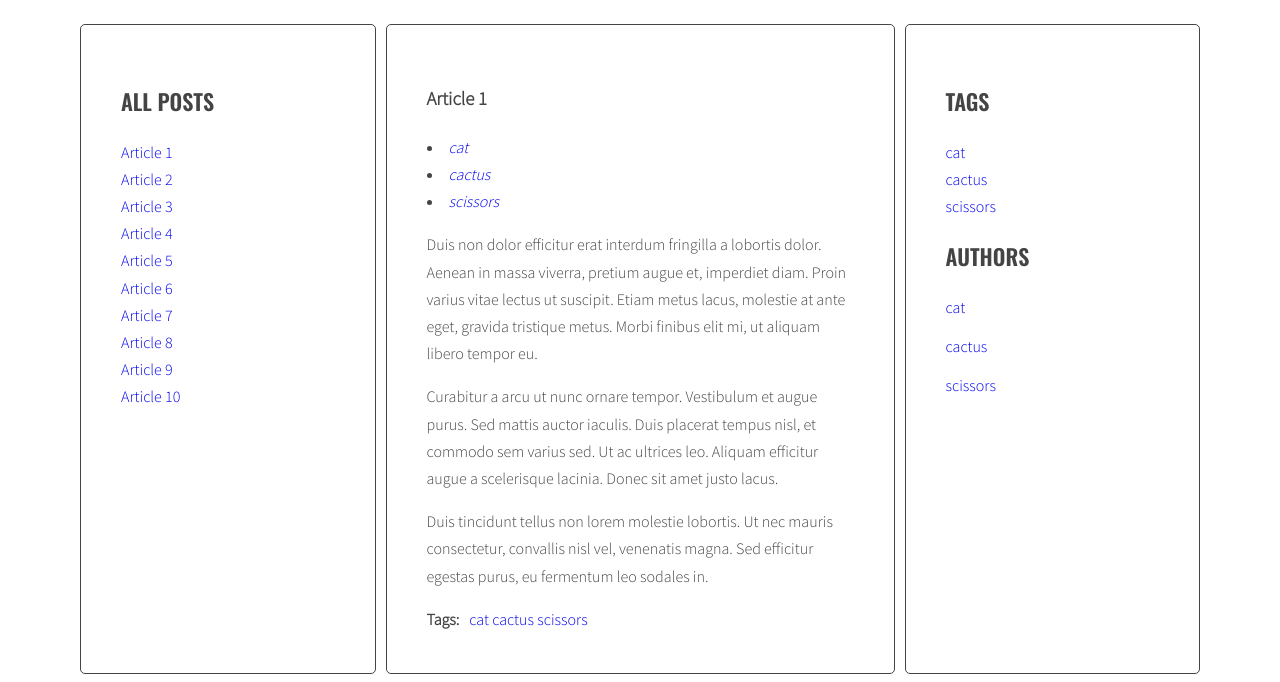
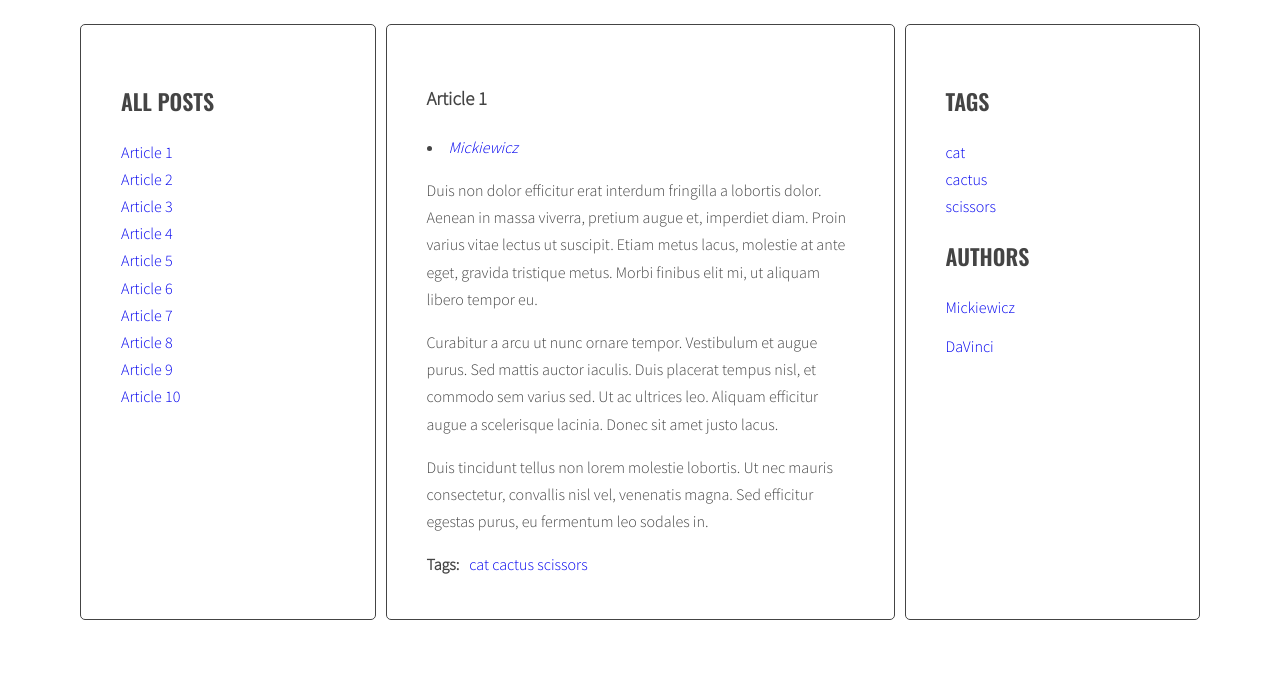
Before and after one commit to sakos98/JS-BLOG, a website: page index.html in a window 1280 px wide. Shown: the part 158-840 px from the top of the page. After the commit the page ends 800 px from the top, so only its background shows below. Drawn offline with nearby package versions, Linux system fonts and the light colour scheme.

Commit message:
End modul 7.5

```diff
--- a/index.html
+++ b/index.html
@@ -14,7 +14,7 @@
           </ul>
         </aside>
         <section class="posts">
-          <article class="post active" id="article-1" data-tags="cat cactus scissors">
+          <article class="post active" id="article-1" data-tags="cat cactus scissors" data-authors="Mickiewicz">
             <h3 class="post-title">Article 1</h3>
             <p class="post-author"></p>
             <div class="post-content">
@@ -35,7 +35,7 @@
               </ul>
             </div>
           </article>
-          <article class="post" id="article-2" data-tags="cat cactus scissors">
+          <article class="post" id="article-2" data-tags="cat cactus scissors" data-authors="Mickiewicz">
             <h3 class="post-title">Article 2</h3>
             <p class="post-author"></p>
             <div class="post-content">
@@ -57,7 +57,7 @@
               </ul>
             </div>
           </article>
-          <article class="post" id="article-3" data-tags="cat cactus scissors">
+          <article class="post" id="article-3" data-tags="cat cactus scissors" data-authors="Mickiewicz">
             <h3 class="post-title">Article 3</h3>
             <p class="post-author"></p>
             <div class="post-content">
@@ -78,7 +78,7 @@
               </ul>
             </div>
           </article>
-          <article class="post" id="article-4" data-tags="cat cactus">
+          <article class="post" id="article-4" data-tags="cat cactus" data-authors="Mickiewicz">
             <h3 class="post-title">Article 4</h3>
             <p class="post-author"></p>
             <div class="post-content">
@@ -98,7 +98,7 @@
               </ul>
             </div>
           </article>
-          <article class="post" id="article-5" data-tags="cat cactus">
+          <article class="post" id="article-5" data-tags="cat cactus" data-authors="Mickiewicz">
             <h3 class="post-title">Article 5</h3>
             <p class="post-author"></p>
             <div class="post-content">
@@ -118,7 +118,7 @@
               </ul>
             </div>
           </article>
-          <article class="post" id="article-6" data-tags="cat cactus">
+          <article class="post" id="article-6" data-tags="cat cactus" data-authors="Mickiewicz"data-authors="Mickiewicz Adam">
             <h3 class="post-title">Article 6</h3>
             <p class="post-author"></p>
             <div class="post-content">
@@ -140,7 +140,7 @@
               </ul>
             </div>
           </article>
-          <article class="post" id="article-7" data-tags="cat cactus">
+          <article class="post" id="article-7" data-tags="cat cactus" data-authors="DaVinci">
             <h3 class="post-title">Article 7</h3>
             <p class="post-author"></p>
             <div class="post-content">
@@ -160,7 +160,7 @@
               </ul>
             </div>
           </article>
-          <article class="post" id="article-8" data-tags="cat">
+          <article class="post" id="article-8" data-tags="cat" data-authors="Mickiewicz">
             <h3 class="post-title">Article 8</h3>
             <p class="post-author"></p>
             <div class="post-content">
@@ -182,7 +182,7 @@
               </ul>
             </div>
           </article>
-          <article class="post" id="article-9" data-tags="scissors">
+          <article class="post" id="article-9" data-tags="scissors" data-authors="DaVinci">
             <h3 class="post-title">Article 9</h3>
             <p class="post-author"></p>
             <div class="post-content">
@@ -203,7 +203,7 @@
               </ul>
             </div>
           </article>
-          <article class="post" id="article-10" data-tags="cactus">
+          <article class="post" id="article-10" data-tags="cactus" data-authors="Mickiewicz">
             <h3 class="post-title">Article 10</h3>
             <p class="post-author"></p>
             <div class="post-content">
@@ -233,22 +233,22 @@
           <ul class="list authors">
             <li>
               <a href="#">
-                <span class="author-name"></span>
+                <span class="author-name" data-authors="Mickiewicz"></span>
               </a>
             </li>
             <li>
               <a href="#">
-                <span class="author-name"></span>
+                <span class="author-name" data-authors="DaVinci"></span>
               </a>
             </li>
             <li>
               <a href="#">
-                <span class="author-name"></span>
+                <span class="author-name" data-authors="William"></span>
               </a>
             </li>
             <li>
               <a href="#">
-                <span class="author-name"></span>
+                <span class="author-name" data-authors="JKRowling"></span>
               </a>
             </li>
           </ul>
@@ -275,7 +275,7 @@
   <script id="author-cloud-link" type="text/x-handlebars-template">
     {{#each authors}}
     <li>
-      <a href='#author-{{author}}' class="{{author}}" class="({{count}})">{{author}}</a>
+      <a href='#author-{{author}}' class="{{author}}" class="({{author}})">{{author}}</a>
     </li>
   {{/each}}
   </script>
--- a/js/script.js
+++ b/js/script.js
@@ -230,7 +230,7 @@ function generateAuthors() {
     /* make html variable with empty string */
     let html = '';
     /* get tags from data-tags attribute */
-    const articleAuthor = article.getAttribute('data-tags');
+    const articleAuthor = article.getAttribute('data-authors');
     /* split tags into array */
     const articleTagsArray = articleAuthor.split(' ');
     console.log(articleTagsArray);
```
